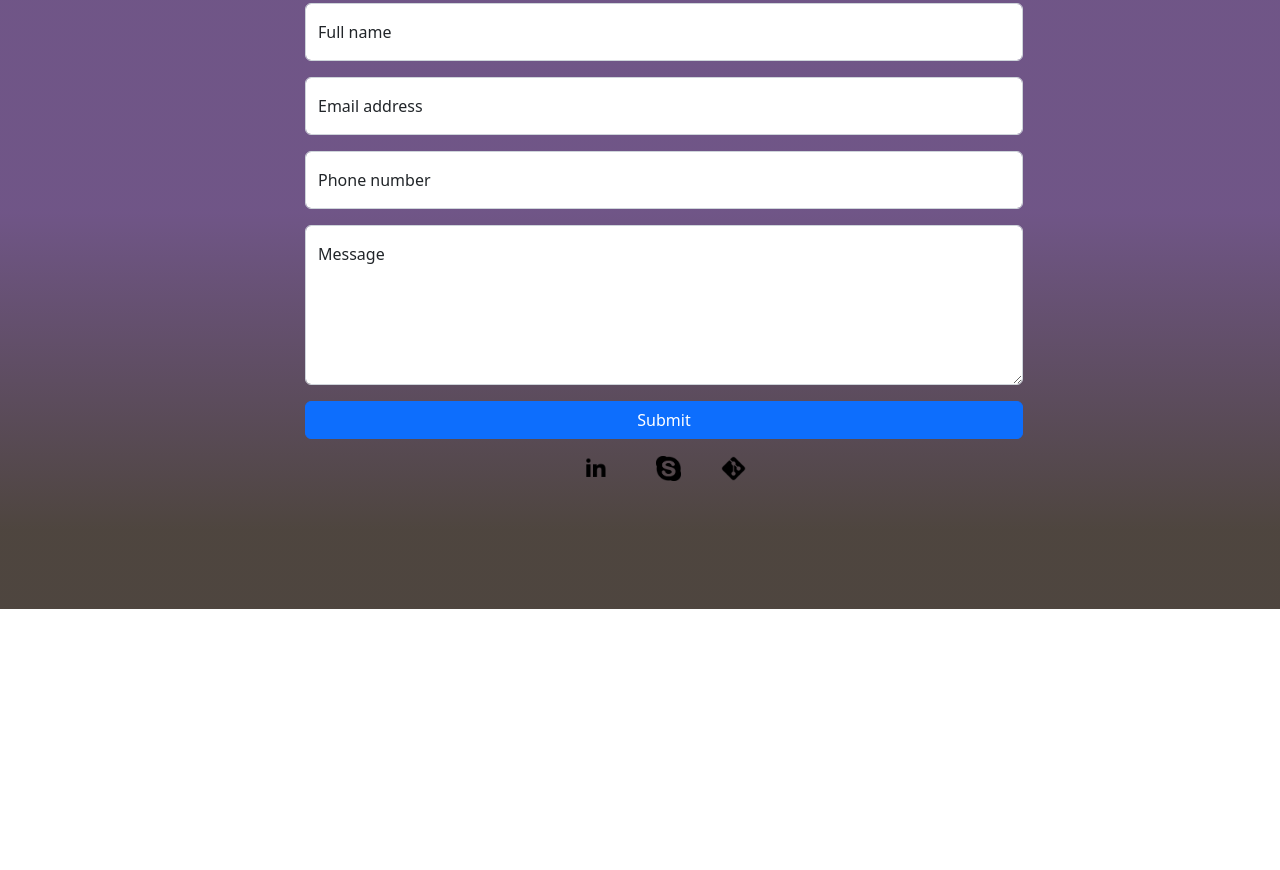
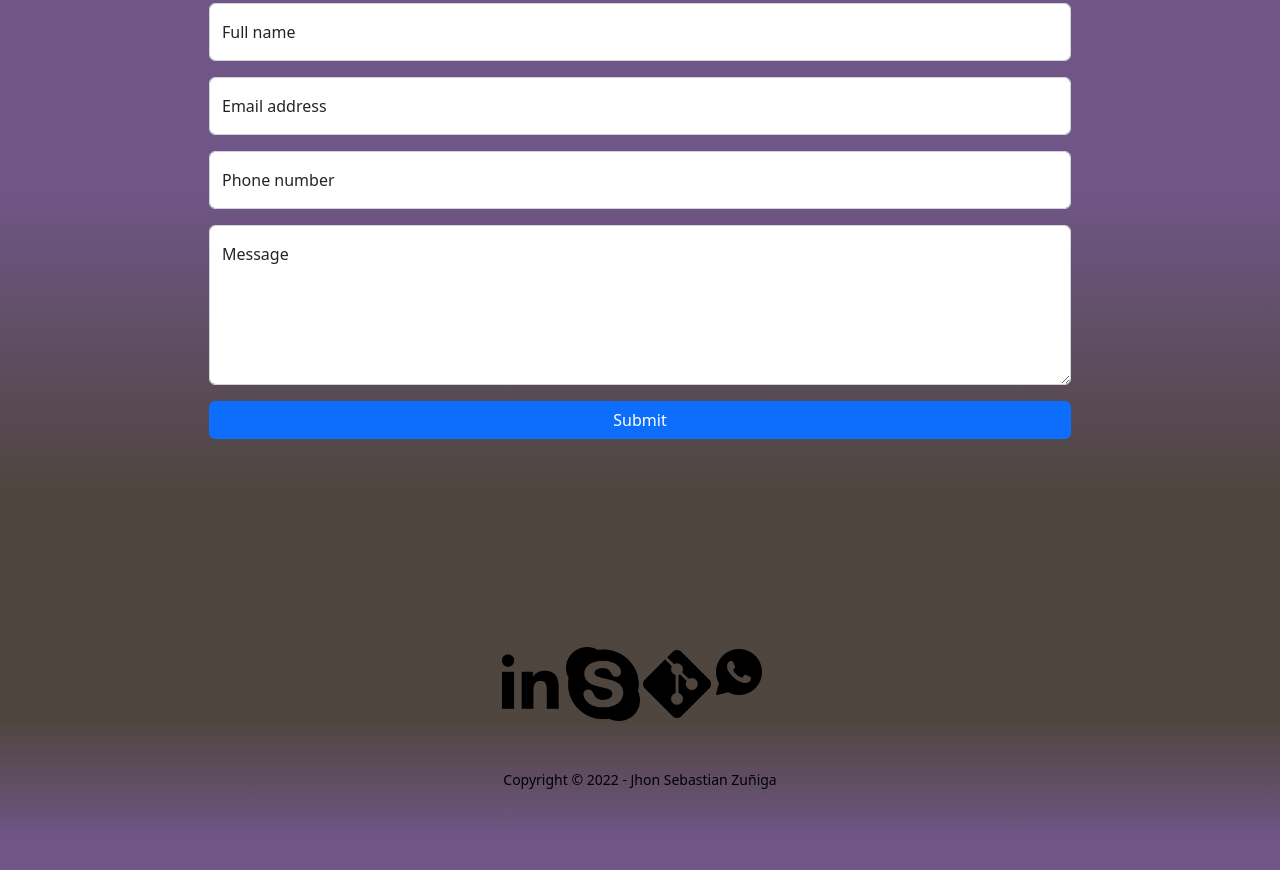
Before and after one commit to JhonSebasZ/curriculum, a plain HTML site: page index.html in a window 1280 px wide. Shown: the part 2754-3624 px from the top of the page. Before the commit the page ends 3363 px from the top, so only its background shows below. Drawn offline with nearby package versions, Linux system fonts and the light colour scheme.

Commit message:
se agrego el footer

```diff
--- a/estilos/index.css
+++ b/estilos/index.css
@@ -59,6 +59,10 @@ header.masthead .h1 {
     background: linear-gradient(0deg, rgba(34, 23, 15, 0.8) 10%, rgba(76, 43, 105, 0.8) 50%);
 }
 
+#footer{
+    background: linear-gradient(0deg, rgba(76, 43, 105, 0.8)10%,rgba(34, 23, 15, 0.8) 50%);
+}
+
 #nAbout, #nSkills, #nProjects, #nContact{
     color:white;
 }
--- a/index.html
+++ b/index.html
@@ -1,5 +1,6 @@
 <!DOCTYPE html>
 <html lang="en">
+
 <head>
     <meta charset="UTF-8">
     <meta http-equiv="X-UA-Compatible" content="IE=edge">
@@ -10,6 +11,7 @@
     <link href="estilos/index.css" rel="stylesheet">
     <title>Curriculum</title>
 </head>
+
 <body>
     <nav class="navbar navbar-expand-lg navbar-light py-3 fixed-top" id="navbar">
         <div class="container px-lg-5">
@@ -48,12 +50,15 @@
         <div class="container px-4 px-lg-5">
             <div class="row gx-4 gx-lg-5 justify-content-center">
                 <div class="col-lg-8 text-center">
-                        <p class="mb-4 fs-4 fst-italic">I am from Colombia. Fifth-semester student of the Systems Enginnering degree at the
+                    <p class="mb-4 fs-4 fst-italic">I am from Colombia. Fifth-semester student of the Systems
+                        Enginnering degree at the
                         Universidad Nacional Abierta y a
-                            Distancia (UNAD) of Colombia, graduated from the Mission TIC program of the year 2021. I have taken
+                        Distancia (UNAD) of Colombia, graduated from the Mission TIC program of the year 2021. I have
+                        taken
                         development
                         courses on virtual platfotms such as Udemy, Linkedln Learning and Open Bootcamp.</p>
-                        <p class=" fs-4 fst-italic">I like to be in constant learning with freelance work, to increase my knowledge in software
+                    <p class=" fs-4 fst-italic">I like to be in constant learning with freelance work, to increase my
+                        knowledge in software
                         develoment as well as in
                         my soft skills.</p>
                 </div>
@@ -108,43 +113,63 @@
         <div class="container">
             <div class="container-fluid">
                 <div class="row g-0">
-                            <div class="col-lg-4 col-sm-6 project position-relative" onmouseover='botones("project1-b1","project1-b2")' onmouseout='ocultar("project1-b1","project1-b2")'>
+                    <div class="col-lg-4 col-sm-6 project position-relative"
+                        onmouseover='botones("project1-b1","project1-b2")'
+                        onmouseout='ocultar("project1-b1","project1-b2")'>
                         <img class="img-fluid position-relative" src="imagenes/home4.jpg" alt="..." />
                         <div class="container text-center">
-                                    <a class="btn btn-primary position-absolute top-50 ms-4 mt-4 boton" id="project1-b1" href="" >Ver Demo</a>
-                                    <a class="btn btn-primary position-absolute top-50 start-50 mt-4 boton" id="project1-b2" href="" >Ver Codigo</a>
+                            <a class="btn btn-primary position-absolute top-50 ms-4 mt-4 boton" id="project1-b1"
+                                href="">Ver Demo</a>
+                            <a class="btn btn-primary position-absolute top-50 start-50 mt-4 boton" id="project1-b2"
+                                href="">Ver Codigo</a>
                         </div>
                     </div>
 
-                            <div class="col-lg-4 col-sm-6 project position-relative" onmouseover='botones("project2-b1","project2-b2")' onmouseout='ocultar("project2-b1","project2-b2")'>
+                    <div class="col-lg-4 col-sm-6 project position-relative"
+                        onmouseover='botones("project2-b1","project2-b2")'
+                        onmouseout='ocultar("project2-b1","project2-b2")'>
                         <img class="img-fluid position-relative" src="imagenes/home4.jpg" alt="..." />
                         <div class="container text-center">
-                                    <a class="btn btn-primary position-absolute top-50 ms-4 mt-4 boton" id="project2-b1" href="" >Ver Demo</a>
-                                    <a class="btn btn-primary position-absolute top-50 start-50 mt-4 boton" id="project2-b2" href="" >Ver Codigo</a>
+                            <a class="btn btn-primary position-absolute top-50 ms-4 mt-4 boton" id="project2-b1"
+                                href="">Ver Demo</a>
+                            <a class="btn btn-primary position-absolute top-50 start-50 mt-4 boton" id="project2-b2"
+                                href="">Ver Codigo</a>
                         </div>
                     </div>
 
-                            <div class="col-lg-4 col-sm-6 project position-relative" onmouseover='botones("project3-b1","project3-b2")' onmouseout='ocultar("project3-b1","project3-b2")'>
+                    <div class="col-lg-4 col-sm-6 project position-relative"
+                        onmouseover='botones("project3-b1","project3-b2")'
+                        onmouseout='ocultar("project3-b1","project3-b2")'>
                         <img class="img-fluid position-relative" src="imagenes/home4.jpg" alt="..." />
                         <div class="container text-center">
-                                    <a class="btn btn-primary position-absolute top-50 ms-4 mt-4 boton" id="project3-b1" href="" >Ver Demo</a>
-                                    <a class="btn btn-primary position-absolute top-50 start-50 mt-4 boton" id="project3-b2" href="" >Ver Codigo</a>
+                            <a class="btn btn-primary position-absolute top-50 ms-4 mt-4 boton" id="project3-b1"
+                                href="">Ver Demo</a>
+                            <a class="btn btn-primary position-absolute top-50 start-50 mt-4 boton" id="project3-b2"
+                                href="">Ver Codigo</a>
                         </div>
                     </div>
 
-                            <div class="col-lg-4 col-sm-6 project position-relative" onmouseover='botones("project4-b1","project4-b2")' onmouseout='ocultar("project4-b1","project4-b2")'>
+                    <div class="col-lg-4 col-sm-6 project position-relative"
+                        onmouseover='botones("project4-b1","project4-b2")'
+                        onmouseout='ocultar("project4-b1","project4-b2")'>
                         <img class="img-fluid position-relative" src="imagenes/home4.jpg" alt="..." />
                         <div class="container text-center">
-                                    <a class="btn btn-primary position-absolute top-50 ms-4 mt-4 boton" id="project4-b1" href="" >Ver Demo</a>
-                                    <a class="btn btn-primary position-absolute top-50 start-50 mt-4 boton" id="project4-b2" href="" >Ver Codigo</a>
+                            <a class="btn btn-primary position-absolute top-50 ms-4 mt-4 boton" id="project4-b1"
+                                href="">Ver Demo</a>
+                            <a class="btn btn-primary position-absolute top-50 start-50 mt-4 boton" id="project4-b2"
+                                href="">Ver Codigo</a>
                         </div>
                     </div>
 
-                            <div class="col-lg-4 col-sm-6 project position-relative" onmouseover='botones("project5-b1","project5-b2")' onmouseout='ocultar("project5-b1","project5-b2")'>
+                    <div class="col-lg-4 col-sm-6 project position-relative"
+                        onmouseover='botones("project5-b1","project5-b2")'
+                        onmouseout='ocultar("project5-b1","project5-b2")'>
                         <img class="img-fluid position-relative" src="imagenes/home4.jpg" alt="..." />
                         <div class="container text-center">
-                                    <a class="btn btn-primary position-absolute top-50 ms-4 mt-4 boton" id="project5-b1" href="" >Ver Demo</a>
-                                    <a class="btn btn-primary position-absolute top-50 start-50 mt-4 boton" id="project5-b2" href="" >Ver Codigo</a>
+                            <a class="btn btn-primary position-absolute top-50 ms-4 mt-4 boton" id="project5-b1"
+                                href="">Ver Demo</a>
+                            <a class="btn btn-primary position-absolute top-50 start-50 mt-4 boton" id="project5-b2"
+                                href="">Ver Codigo</a>
                         </div>
                     </div>
                 </div>
@@ -161,7 +186,7 @@
             <div class="container px-4 px-lg-5">
                 <div class="row gx-4 gx-lg-5 justify-content-center mb-5">
                     <div class="col-12 col-lg-10">
-                        <form class="px-5 ms-5" data-sb-form-api-token="API_TOKEN">
+                        <form data-sb-form-api-token="API_TOKEN">
                             <!-- Name input-->
                             <div class="form-floating mb-3">
                                 <input class="form-control" id="name" type="text" placeholder="Enter your name..."
@@ -174,7 +199,8 @@
                                 <input class="form-control" id="email" type="email" placeholder="name@example.com"
                                     data-sb-validations="required,email" />
                                 <label for="email">Email address</label>
-                                <div class="invalid-feedback" data-sb-feedback="email:required">An email is required.</div>
+                                <div class="invalid-feedback" data-sb-feedback="email:required">An email is required.
+                                </div>
                                 <div class="invalid-feedback" data-sb-feedback="email:email">Email is not valid.</div>
                             </div>
                             <!-- Phone number input-->
@@ -182,42 +208,53 @@
                                 <input class="form-control" id="phone" type="tel" placeholder="(123) 456-7890"
                                     data-sb-validations="required" />
                                 <label for="phone">Phone number</label>
-                                <div class="invalid-feedback" data-sb-feedback="phone:required">A phone number is required.
+                                <div class="invalid-feedback" data-sb-feedback="phone:required">A phone number is
+                                    required.
                                 </div>
                             </div>
                             <!-- Message input-->
                             <div class="form-floating mb-3">
-                                <textarea class="form-control" id="message" type="text" placeholder="Enter your message here..."
-                                    style="height: 10rem" data-sb-validations="required"></textarea>
+                                <textarea class="form-control" id="message" type="text"
+                                    placeholder="Enter your message here..." style="height: 10rem"
+                                    data-sb-validations="required"></textarea>
                                 <label for="message">Message</label>
-                                <div class="invalid-feedback" data-sb-feedback="message:required">A message is required.</div>
+                                <div class="invalid-feedback" data-sb-feedback="message:required">A message is required.
+                                </div>
                             </div>
                             <!-- Submit Button-->
                             <div class="d-grid"><button class="btn btn-primary btn-xl" id="submitButton"
                                     type="submit">Submit</button></div>
                         </form>
                     </div>
-                        <div class="row pt-3">
-                            <div class="container d-flex justify-content-center w-25">
-                                <a href="http://www.linkedin.com/in/jhonsebastian2250" class="w-25 me-3 px-lg-3 ms-lg-5" target="_blanck">
-                                    <img class="img-fluid" src="imagenes/linkedln.png" alt="..." />
-                                </a>
-                                <a href="" class="w-25 me-2 px-lg-3">
-                                    <img class="img-fluid" src="imagenes/skipe.png" alt="..." />
-                                </a>
-                                <a href="https://github.com/JhonSebasZ" class="w-25 px-lg-3" target="_blank">
-                                    <img class="img-fluid" src="imagenes/git.png" alt="..." />
-                                </a>
-                            </div>
-                        </div>
-                    </div>
-                </div>
                 </div>
     </section>
 
+    <footer class="page-section" id="footer">
+        <!-- <div class="col-12 col-lg-12"> -->
+            <div class="container d-flex justify-content-center sm-w-50 w-25">
+                <a href="http://www.linkedin.com/in/jhonsebastian2250" class="w-50"
+                    target="_blanck">
+                    <img class="img-fluid" src="imagenes/linkedln.png" alt="linkedln" />
+                </a>
+                <a href="" class="w-50">
+                    <img class="img-fluid" src="imagenes/skipe.png" alt="skipe" />
+                </a>
+                <a href="https://github.com/JhonSebasZ" class="w-50" target="_blank">
+                    <img class="img-fluid" src="imagenes/git.png" alt="git" />
+                </a>
+                <a href="https://wa.link/4cebjf" class="w-50" target="_blank">
+                    <img class="img-fluid" src="imagenes/whatsapp.png" alt="git" />
+                </a>
+            </div>
+
+        <!-- </div> -->
+        <div class="container px-4 px-lg-5 mt-5 text-black">
+            <div class="small text-center ">Copyright &copy; 2022 - Jhon Sebastian Zuñiga</div>
+        </div>
+    </footer>
+
     <script src="https://cdn.jsdelivr.net/npm/bootstrap@5.2.2/dist/js/bootstrap.bundle.min.js"
-        integrity="sha384-OERcA2EqjJCMA+/3y+gxIOqMEjwtxJY7qPCqsdltbNJuaOe923+mo//f6V8Qbsw3"
-        crossorigin="anonymous">
+        integrity="sha384-OERcA2EqjJCMA+/3y+gxIOqMEjwtxJY7qPCqsdltbNJuaOe923+mo//f6V8Qbsw3" crossorigin="anonymous">
 
         </script>
     <script src="js/index.js">
@@ -225,4 +262,5 @@
 
     </script>
 </body>
+
 </html>
```
Also changed, not shown: imagenes/whatsapp.png (added). Lines whose indentation alone changed are shown as unchanged.
